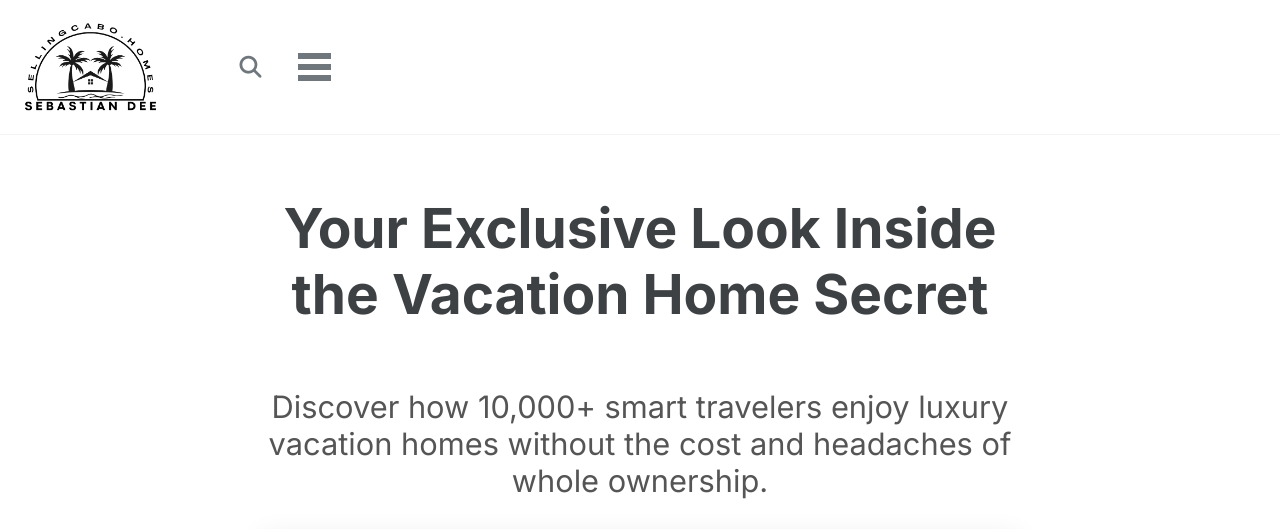
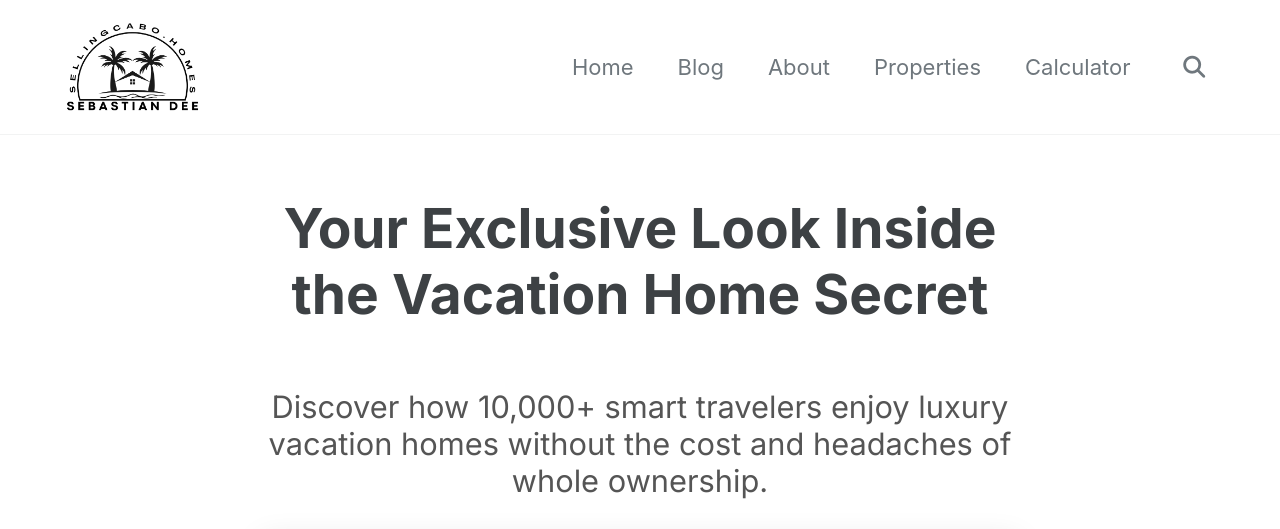
Before and after one commit to sellingcabohomes/SellingCabo.Homes, a Jekyll site: the page built from blog/fractional-ownership-webinar.md, in a window 1280 px wide. Shown: the part 100-629 px from the top of the page. Built offline with Jekyll 4.4.1, drawn with Linux system fonts in a browser that asks for light colours; cached includes are drawn as plain includes; a script that is not in the unit is left out; grey boxes are pictures that could not be loaded.

Commit message:
fixing header and breadcrumbs

```diff
--- a/_config.yml
+++ b/_config.yml
@@ -28,7 +28,7 @@ repository               : "sellingcabohomes/SellingCabo.Homes"
 teaser                   : "/assets/Images/cabo_beach.png"
 logo                     : "/assets/Images/Logo_Ronival_Blue_sin_BG.png"
 masthead_title           : "SellingCabo.Homes"
-breadcrumbs              : true
+breadcrumbs              : false
 words_per_minute         : 200
 enable_copy_code_button  : # true, false (default)
 copyright                : "Sebastian Dee"
--- a/assets/css/main.scss
+++ b/assets/css/main.scss
@@ -792,26 +792,46 @@ $header-font-family: $sans-serif;
   visibility: hidden !important;
 }
 
-// Force hide any text next to logo
-.masthead__inner-wrap .site-title {
-  display: none !important;
-}
-
-// Logo styling - bigger and more padding
+// Logo styling
 .masthead .site-logo {
-  margin-right: 50px !important;
+  margin-right: 40px !important;
+  margin-left: 20px !important;
 
   img {
     height: 90px !important;
     width: auto !important;
     max-height: 90px !important;
+    max-width: none !important;
   }
 }
 
-// Clean up header layout
-.masthead__menu {
-  display: flex !important;
-  justify-content: space-between !important;
-  align-items: center !important;
-  width: 100% !important;
+// Override the theme's responsive breakpoints - force menu to stay visible
+.greedy-nav {
+  .visible-links {
+    display: flex !important;
+  }
+
+  .hidden-links {
+    display: none !important;
+  }
+
+  .greedy-nav__toggle {
+    display: none !important;
+  }
 }
+
+// Override media queries that hide the menu
+@media (max-width: 80em) {
+  .greedy-nav .visible-links {
+    display: flex !important;
+  }
+
+  .greedy-nav__toggle {
+    display: none !important;
+  }
+}
+
+// Header spacing
+.masthead__inner-wrap {
+  padding: 1em 2em !important;
+}
```
